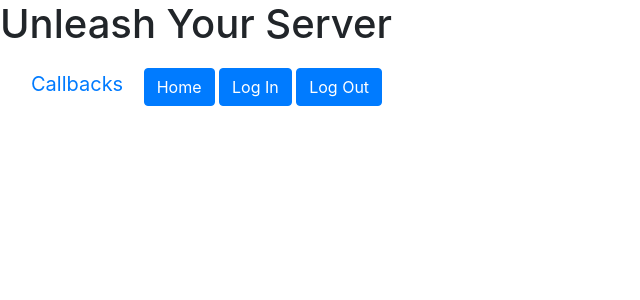
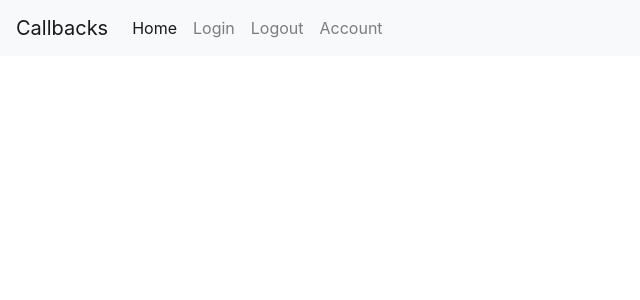
Before and after one commit to opyate/callbacks-website, a Python web app: template callbacksweb/templates/base.html in a window 1280 px wide. Shown: the top 300 px of the page, without its empty margins (0-640 px from the left). Run offline with Jinja, Linux system fonts and the light colour scheme; the template is opened without the code that fills it, so the values that code supplies are empty; some libraries are stand-ins or nearby versions.

Commit message:
refactor

```diff
--- /dev/null
+++ b/callbacksweb/handlers/__init__.py
@@ -0,0 +1 @@
+from . import callbacks, fake_endpoint, home, auth_callback, account
--- /dev/null
+++ b/callbacksweb/handlers/account.py
@@ -0,0 +1,6 @@
+#import aiohttp
+import aiohttp_jinja2
+
+
+async def handle(request):
+    return aiohttp_jinja2.render_template('account.html', request, {})
--- /dev/null
+++ b/callbacksweb/handlers/auth_callback.py
@@ -0,0 +1,5 @@
+from aiohttp import web
+
+
+async def handle(request):
+    return web.Response(text='ok')
--- /dev/null
+++ b/callbacksweb/handlers/util.py
@@ -0,0 +1,4 @@
+def getself(request):
+    host = request.host
+    scheme = request.scheme
+    return '{}://{}'.format(scheme, host)
--- a/callbacksweb/templates/base.html
+++ b/callbacksweb/templates/base.html
@@ -11,31 +11,37 @@
     {% block head %}{% endblock %}
 </head>
 <body>
-<h1>Unleash Your Server</h1>
 
- <div id="loading">
+<div id="loading">
     <img src="/static/loading.svg" alt="Loading spinner">
 </div>
 
 <div id="content" class="content">
-    <nav class="navbar navbar-default">
-        <div class="container-fluid">
-            <div class="navbar-header">
-                <a class="navbar-brand" href="#">Callbacks</a>
+    <nav class="navbar navbar-expand-lg navbar-light bg-light">
 
-                <button id="btn-home-view" class="btn btn-primary btn-margin">
-                    Home
-                </button>
+        <a class="navbar-brand" href="/">Callbacks</a>
+        <button class="navbar-toggler" type="button" data-toggle="collapse" data-target="#navbarSupportedContent"
+                aria-controls="navbarSupportedContent" aria-expanded="false" aria-label="Toggle navigation">
+            <span class="navbar-toggler-icon"></span>
+        </button>
 
-                <button id="qsLoginBtn" class="btn btn-primary btn-margin">
-                    Log In
-                </button>
+        <div class="collapse navbar-collapse" id="navbarSupportedContent">
+            <ul class="navbar-nav mr-auto">
+                <li class="nav-item active">
+                    <a class="nav-link" href="/">Home <span class="sr-only">(current)</span></a>
+                </li>
+                <li class="nav-item">
+                    <a class="nav-link" id="qsLoginBtn" href="#">Login</a>
+                </li>
+                <li class="nav-item">
+                    <a class="nav-link" id="qsLogoutBtn" href="#">Logout</a>
+                </li>
+                <li class="nav-item">
+                    <a class="nav-link" id="account" href="/account">Account</a>
+                </li>
 
-                <button id="qsLogoutBtn" class="btn btn-primary btn-margin">
-                    Log Out
-                </button>
+            </ul>
 
-            </div>
         </div>
     </nav>
 
--- a/static/app.js
+++ b/static/app.js
@@ -18,18 +18,11 @@ window.addEventListener('load', function() {
   });
 
   var loginStatus = document.querySelector('.container h4');
-  var loginView = document.getElementById('login-view');
-  var homeView = document.getElementById('home-view');
 
   // buttons and event listeners
-  var homeViewBtn = document.getElementById('btn-home-view');
   var loginBtn = document.getElementById('qsLoginBtn');
   var logoutBtn = document.getElementById('qsLogoutBtn');
-
-  homeViewBtn.addEventListener('click', function() {
-    homeView.style.display = 'inline-block';
-    loginView.style.display = 'none';
-  });
+  var accountLink = document.getElementById('account');
 
   loginBtn.addEventListener('click', function(e) {
     e.preventDefault();
@@ -47,6 +40,8 @@ window.addEventListener('load', function() {
     );
     accessToken = authResult.accessToken;
     idToken = authResult.idToken;
+    localStorage.setItem('access_token', accessToken);
+    localStorage.setItem('id_token', idToken);
   }
 
   function renewTokens() {
@@ -66,6 +61,8 @@ window.addEventListener('load', function() {
   function logout() {
     // Remove isLoggedIn flag from localStorage
     localStorage.removeItem('isLoggedIn');
+    localStorage.removeItem('access_token');
+    localStorage.removeItem('id_token');
     // Remove tokens and expiry time
     accessToken = '';
     idToken = '';
@@ -85,10 +82,7 @@ window.addEventListener('load', function() {
       if (authResult && authResult.accessToken && authResult.idToken) {
         window.location.hash = '';
         localLogin(authResult);
-        loginBtn.style.display = 'none';
-        homeView.style.display = 'inline-block';
       } else if (err) {
-        homeView.style.display = 'inline-block';
         console.log(err);
         alert(
           'Error: ' + err.error + '. Check the console for further details.'
@@ -101,10 +95,12 @@ window.addEventListener('load', function() {
   function displayButtons() {
     if (isAuthenticated()) {
       loginBtn.style.display = 'none';
+      accountLink.style.display = 'inline-block';
       logoutBtn.style.display = 'inline-block';
       loginStatus.innerHTML = 'You are logged in!';
     } else {
       loginBtn.style.display = 'inline-block';
+      accountLink.style.display = 'none';
       logoutBtn.style.display = 'none';
       loginStatus.innerHTML =
         'You are not logged in! Please log in to continue.';
```
Also changed, not shown: callbacksweb/app.py (+9 -6 lines), callbacksweb/handlers/callbacks.py (added, +62 -0 lines), callbacksweb/handlers/fake_endpoint.py (added, +28 -0 lines), callbacksweb/handlers/home.py (added, +68 -0 lines), callbacksweb/templates/account.html (added, +11 -0 lines), callbacksweb/views.py (deleted, +0 -148 lines).
